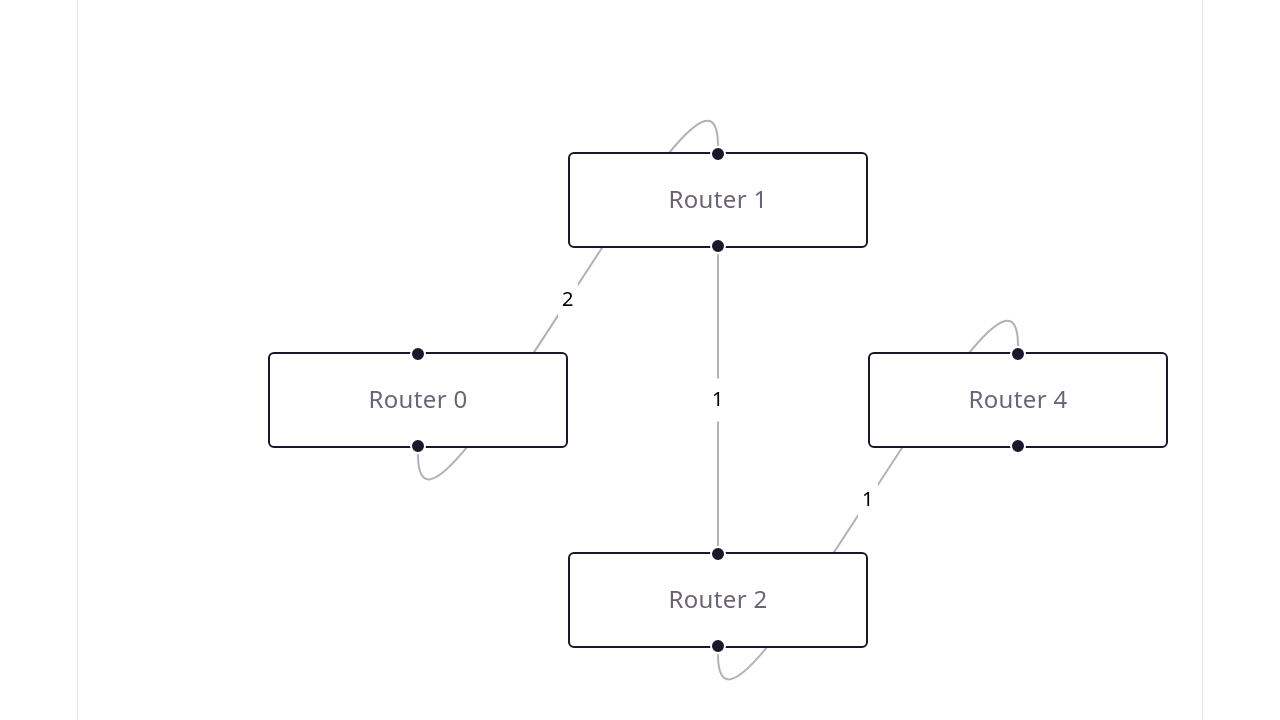
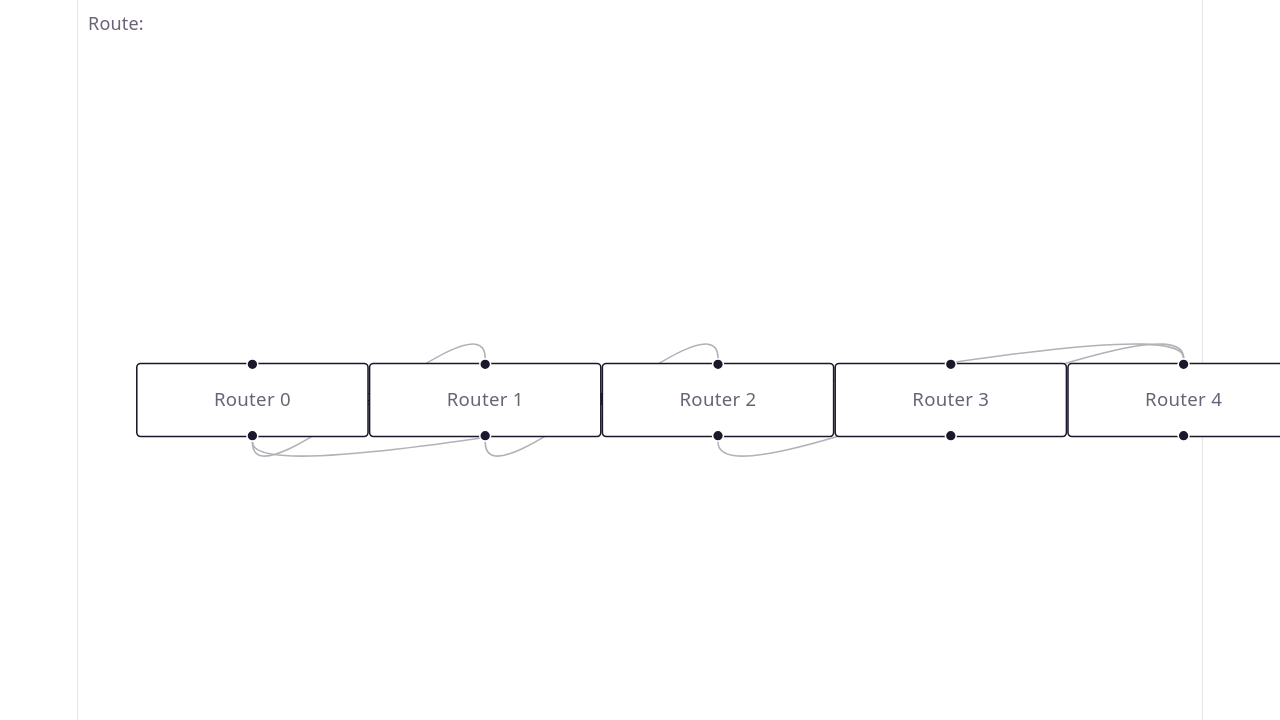
Before and after one commit to Shreyascr5/Network_routing_simulator, a React app in the folder frontend/: page / in a window 1280 px wide. Shown: the top 720 px of the page. Built offline with nearby package versions, Linux system fonts and the light colour scheme; the HTML template or start-up script is replaced by a standard one.

Commit message:
Added interactive graph visualization with shortest path highlighting

```diff
--- a/frontend/src/NetworkGraph.jsx
+++ b/frontend/src/NetworkGraph.jsx
@@ -1,64 +1,282 @@
-import React from "react";
-import { ReactFlow } from "@xyflow/react";
+import React, { useEffect, useState } from "react";
+
+import {
+  ReactFlow
+} from "@xyflow/react";
+
 import "@xyflow/react/dist/style.css";
 
-const nodes = [
-  {
-    id: "0",
-    position: { x: 0, y: 100 },
-    data: { label: "Router 0" }
-  },
+export default function NetworkGraph() {
 
-  {
-    id: "1",
-    position: { x: 150, y: 0 },
-    data: { label: "Router 1" }
-  },
+  const [nodes, setNodes] = useState([]);
 
-  {
-    id: "2",
-    position: { x: 150, y: 200 },
-    data: { label: "Router 2" }
-  },
+  const [edges, setEdges] = useState([]);
 
-  {
-    id: "4",
-    position: { x: 300, y: 100 },
-    data: { label: "Router 4" }
+  const [selected, setSelected] = useState([]);
+
+  const [rawEdges, setRawEdges] = useState([]);
+
+  useEffect(() => {
+
+    fetch("/network.json")
+
+      .then(r => r.json())
+
+      .then(data => {
+
+        setRawEdges(data.edges);
+
+        const visualNodes =
+          data.nodes.map((n, index) => ({
+
+            id: n.id,
+
+            position: {
+              x: index * 150,
+              y: 100
+            },
+
+            data: {
+              label: n.label
+            }
+
+          }));
+
+        const visualEdges =
+          data.edges.map((e, index) => ({
+
+            id: "e" + index,
+
+            source: e.source,
+
+            target: e.target,
+
+            label: e.label
+
+          }));
+
+        setNodes(visualNodes);
+
+        setEdges(visualEdges);
+
+      });
+
+  }, []);
+
+  function runDijkstra(source, destination) {
+
+    let adj = {};
+
+    rawEdges.forEach(e => {
+
+      if (!adj[e.source])
+        adj[e.source] = [];
+
+      if (!adj[e.target])
+        adj[e.target] = [];
+
+      adj[e.source].push({
+        node: e.target,
+        weight: Number(e.label)
+      });
+
+      adj[e.target].push({
+        node: e.source,
+        weight: Number(e.label)
+      });
+
+    });
+
+    let dist = {};
+
+    let parent = {};
+
+    nodes.forEach(n => {
+
+      dist[n.id] = Infinity;
+
+      parent[n.id] = null;
+
+    });
+
+    dist[source] = 0;
+
+    let pq = [[0, source]];
+
+    while (pq.length > 0) {
+
+      pq.sort((a, b) => a[0] - b[0]);
+
+      let [d, u] = pq.shift();
+
+      if (!adj[u])
+        continue;
+
+      adj[u].forEach(v => {
+
+        let nd =
+          d + v.weight;
+
+        if (nd < dist[v.node]) {
+
+          dist[v.node] = nd;
+
+          parent[v.node] = u;
+
+          pq.push([
+            nd,
+            v.node
+          ]);
+        }
+
+      });
+
+    }
+
+    let path = [];
+
+    let cur = destination;
+
+    while (cur !== null) {
+
+      path.push(cur);
+
+      cur = parent[cur];
+
+    }
+
+    path.reverse();
+
+    highlightPath(path);
+
   }
-];
 
-const edges = [
-  {
-    id: "e01",
-    source: "0",
-    target: "1",
-    label: "2"
-  },
+  function highlightPath(path) {
 
-  {
-    id: "e12",
-    source: "1",
-    target: "2",
-    label: "1"
-  },
+    const newEdges =
+      edges.map(e => {
 
-  {
-    id: "e24",
-    source: "2",
-    target: "4",
-    label: "1"
+        let active = false;
+
+        for (
+          let i = 0;
+          i < path.length - 1;
+          i++
+        ) {
+
+          let a = path[i];
+
+          let b = path[i + 1];
+
+          if (
+
+            (e.source === a &&
+              e.target === b)
+
+            ||
+
+            (e.source === b &&
+              e.target === a)
+
+          ) {
+
+            active = true;
+
+          }
+
+        }
+
+        return {
+
+          ...e,
+
+          animated: active,
+
+          style: active ?
+
+            {
+              stroke: "red",
+              strokeWidth: 4
+            }
+
+            : {}
+
+        };
+
+      });
+
+    setEdges(newEdges);
+
   }
-];
 
-export default function NetworkGraph() {
+  function handleNodeClick(event, node) {
+
+    let next =
+      [...selected];
+
+    if (next.length === 2)
+      next = [];
+
+    next.push(node.id);
+
+    setSelected(next);
+
+    if (next.length === 2) {
+
+      runDijkstra(
+        next[0],
+        next[1]
+      );
+
+    }
+
+  }
+
   return (
-    <div style={{ width: "100vw", height: "100vh" }}>
+
+    <div
+      style={{
+        width: "100vw",
+        height: "100vh"
+      }}
+    >
+
+      <div
+        style={{
+          position: "absolute",
+
+          zIndex: 10,
+
+          background: "white",
+
+          padding: "10px"
+        }}
+      >
+
+        Route:
+
+        {selected.join(
+          " → "
+        )}
+
+      </div>
+
       <ReactFlow
+
         nodes={nodes}
+
         edges={edges}
+
         fitView
+
+        onNodeClick={
+          handleNodeClick
+        }
+
       />
+
     </div>
+
   );
+
 }
```
